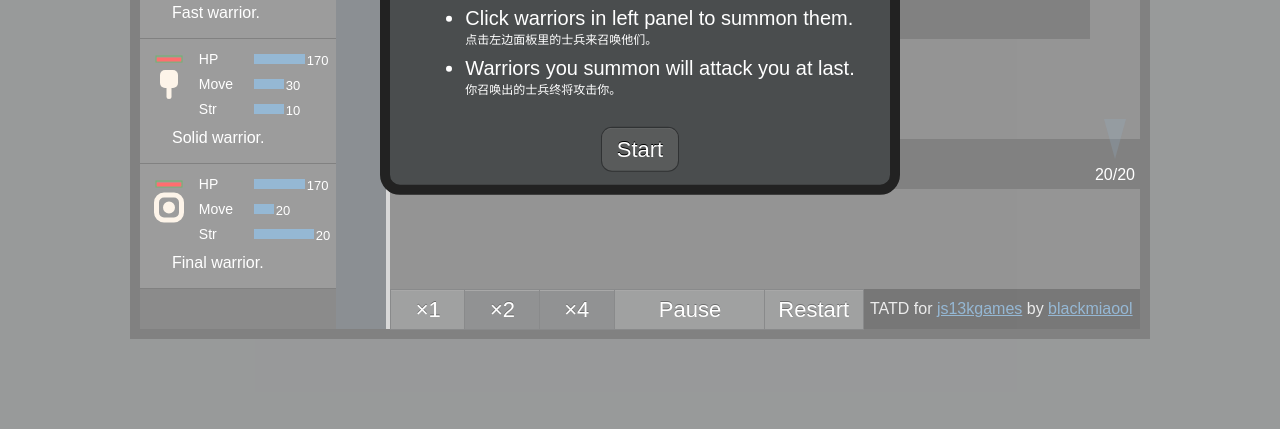
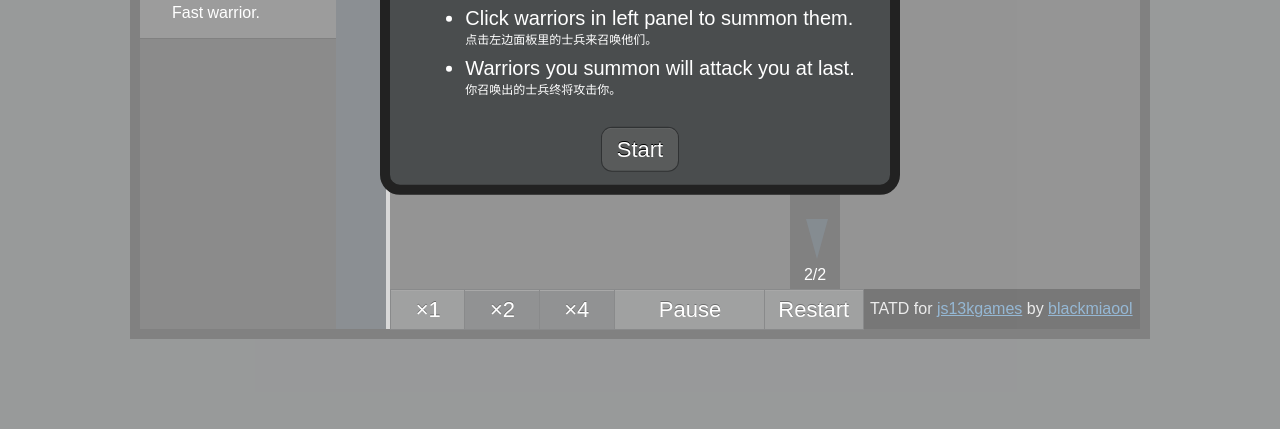
Before and after one commit to blackmiaool/TATD-js13k, a website: page index.html in a window 1280 px wide. Shown: the part 371-800 px from the top of the page. Drawn offline with Linux system fonts and the light colour scheme.

Commit message:
add level 4

```diff
--- a/script.js
+++ b/script.js
@@ -1,6 +1,6 @@
 window.onload = function () {
     var testside = "ta"
-    var current_level = 0;
+    var current_level = 3;
     g = {};
     var dbg = (localStorage.getItem("dbg") == "true") ? true : false;
     dbg_btn.innerHTML = (!dbg) ? "dbg" : "stop dbg";
@@ -75,9 +75,9 @@ window.onload = function () {
             ],
             start: [0, 2],
             end: [14, 7],
-            hp: 20,
+            hp: 1,
             power: 40,
-            preset: [[6, 1, 3], [8, 1, 3], [12, 3, 0], ],
+            preset: [[6, 1, 0], [8, 1,0], [8, 3, 0], ],
         },
         {
             map: [
@@ -94,9 +94,47 @@ window.onload = function () {
             ],
             start: [0, 2],
             end: [14, 7],
-            hp: 40,
+            hp: 3,
             power: 50,
             preset: [[2, 5, 1], [2, 6, 1], [2, 3, 0], [1, 3, 0], ],
+        },
+        {
+            map: [
+                "111111101111111",
+                "111111101111111",
+                "111111100111111",
+                "111111110111111",
+                "111100000111111",
+                "111101111111111",
+                "111101111111111",
+                "111101111111111",
+                "111101111111111",
+                "111101111111111",
+            ],
+            start: [7,0],
+            end: [4, 9],
+            hp: 2,
+            power: 30,
+            preset: [[5, 5, 1], [7, 3, 0], [6,2, 0],  ],
+        },
+        {
+            map: [
+                "111111101111111",
+                "111111101111111",
+                "111111100111111",
+                "111111110111111",
+                "111111100111111",
+                "111111101111111",
+                "111111100111111",
+                "111111110111111",
+                "111111110111111",
+                "111111110111111",
+            ],
+            start: [7,0],
+            end: [8, 9],
+            hp: 2,
+            power: 30,
+            preset: [[5, 5, 1], [7, 3, 0], [6,2, 0],  ],
         },
         ]
 
@@ -116,32 +154,36 @@ window.onload = function () {
         //    }]];
     var emys = [
             {
-                hp: 100,
-                str: 10,
+                hp: 70,
+                str: 1,
                 des: "Basic warrior.",
                 cb: function () {},
                 cd: 0.5,
+
         },
             {
                 hp: 50,
-                str: 5,
+                str: 1,
                 des: "Fast warrior.",
                 cb: function () {},
                 cd: 0.3,
+                st:2,
         },
             {
                 hp: 170,
-                str: 10,
+                str: 2,
                 des: "Solid warrior.",
                 cb: function () {},
                 cd: 1,
+                st:4,
         },
             {
                 hp: 170,
-                str: 20,
+                str: 3,
                 des: "Final warrior.",
                 cb: function () {},
                 cd: 1.5,
+                st:6,
         },
     ]
         //range,power,des,callback,cost
@@ -180,7 +222,7 @@ window.onload = function () {
     }
     var towers = [
         {
-            range: 1.5,
+            range: 2,
             power: 10,
             des: "Basic tower.",
 //            emit: function () {},
@@ -219,8 +261,9 @@ window.onload = function () {
                     },900
                 )
             },
-            cost: 10,
+            cost: 15,
             rotate: false,
+            st:1,
         },
         {
             range: 2.5,
@@ -233,6 +276,7 @@ window.onload = function () {
             cost: 10,
             bias: [0, -15],
             rotate: false,
+            st:3,
         },
         {
             range: 2.5,
@@ -242,6 +286,7 @@ window.onload = function () {
             cost: 10,
             bias: [0, 0],
             rotate: false,
+            st:5,
         }
     ]
 
@@ -749,6 +794,7 @@ window.onload = function () {
                 removeClass(emy.d, "trans")
             }, 10
         )
+        this.step();
 
     }
 
@@ -1090,12 +1136,23 @@ window.onload = function () {
         emys_left.innerHTML = ""
         this.remove_things();
         left_panel.innerHTML = "";
+        setTimeout(
+            function(){
+                emys_left.innerHTML = ""
+            },100
+        )
         var tpl = $("#emy_panel_to_copy")
         this.hp = this.hp_max;
         this.set_hp(maps[current_level].hp);
         this.queue = emy_queue_to_copy.cloneNode(true);
         left_panel.appendChild(this.queue);
         emys.forEach(function (v, k) {
+            if(v.st)
+            {
+                if(current_level<v.st){
+                    return;
+                }
+            }
             var d = tpl.cloneNode(true);
             removeClass(d, "hide")
             d.onclick = function () {
@@ -1118,7 +1175,7 @@ window.onload = function () {
             left_panel.appendChild(d);
             //                d.replaceChild(emy, d.querySelector(".top>.emy"));
             var lens = [v.hp, speed.emy[k] * 1000, v.str]
-            var lens_k = [0.3, 1, 3];
+            var lens_k = [0.3, 1, 15];
             Array.prototype.forEach.call(d.querySelectorAll(".bar span"),
                 function (bar, index) {
                     //                    csl.log(bar)
@@ -1166,6 +1223,12 @@ window.onload = function () {
         left_panel.appendChild(tower_points);
         this.side_init();
         towers.forEach(function (v, k) {
+            if(v.st)
+            {
+                if(current_level<v.st){
+                    return;
+                }
+            }
             var d = tpl.cloneNode(true);
             removeClass(d, "hide")
             d.onclick = function () {
@@ -1401,9 +1464,10 @@ window.onload = function () {
 
                 set_success_info(this.emy_seq.length, maps[this.level].power - this.left_tower_points, parseInt(time_cost) + "ms")
                 if(current_level==(maps.length-1)){
+                    show_panel("game_over");
+                }else{
+
                     show_panel("level_finish");
-                }else{
-                    show_panel("game_over");
                 }
 
             }
--- a/style.css
+++ b/style.css
@@ -419,6 +419,11 @@ body.catching #mn.active .grid[lang=wall]:hover {
     display: inline-block;
     opacity: 0.2;
     transition: transform 3s ease-in;
+
+    left: 2px;
+    /* top: 30px; */
+/*    transform: translate(-50%, 0%);*/
+/*    box-sizing: border-box;*/
 }
 
 .endp>.fill.rotate {
@@ -558,19 +563,21 @@ body.catching #mn.active .grid[lang=wall]:hover {
     width: 600px;
 }
 
-.m-panel .top-btn{
+.m-panel .top-btn {
     margin: 15px;
     border-radius: 10px;
     padding: 8px 15px;
 }
-#game_over{
+
+#game_over {
     width: 400px;
 }
+
 .m-panel li.chinese {
     font-size: 12px;
     list-style: none;
-      margin-top: 0px;
-  margin-bottom: 10px;
+    margin-top: 0px;
+    margin-bottom: 10px;
 }
 
 #game_cover {
```
Also changed, not shown: index.html (+1 -0 lines).
